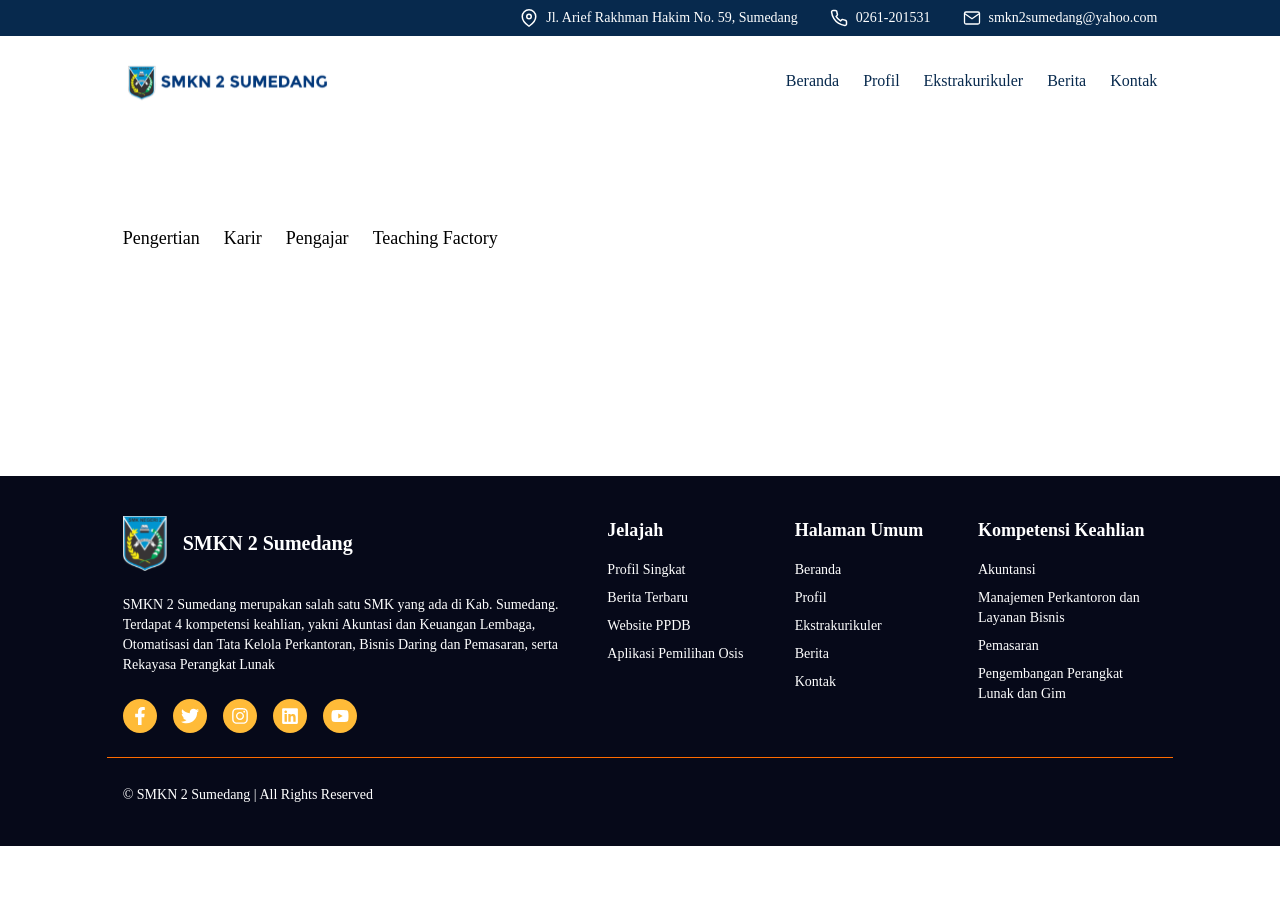
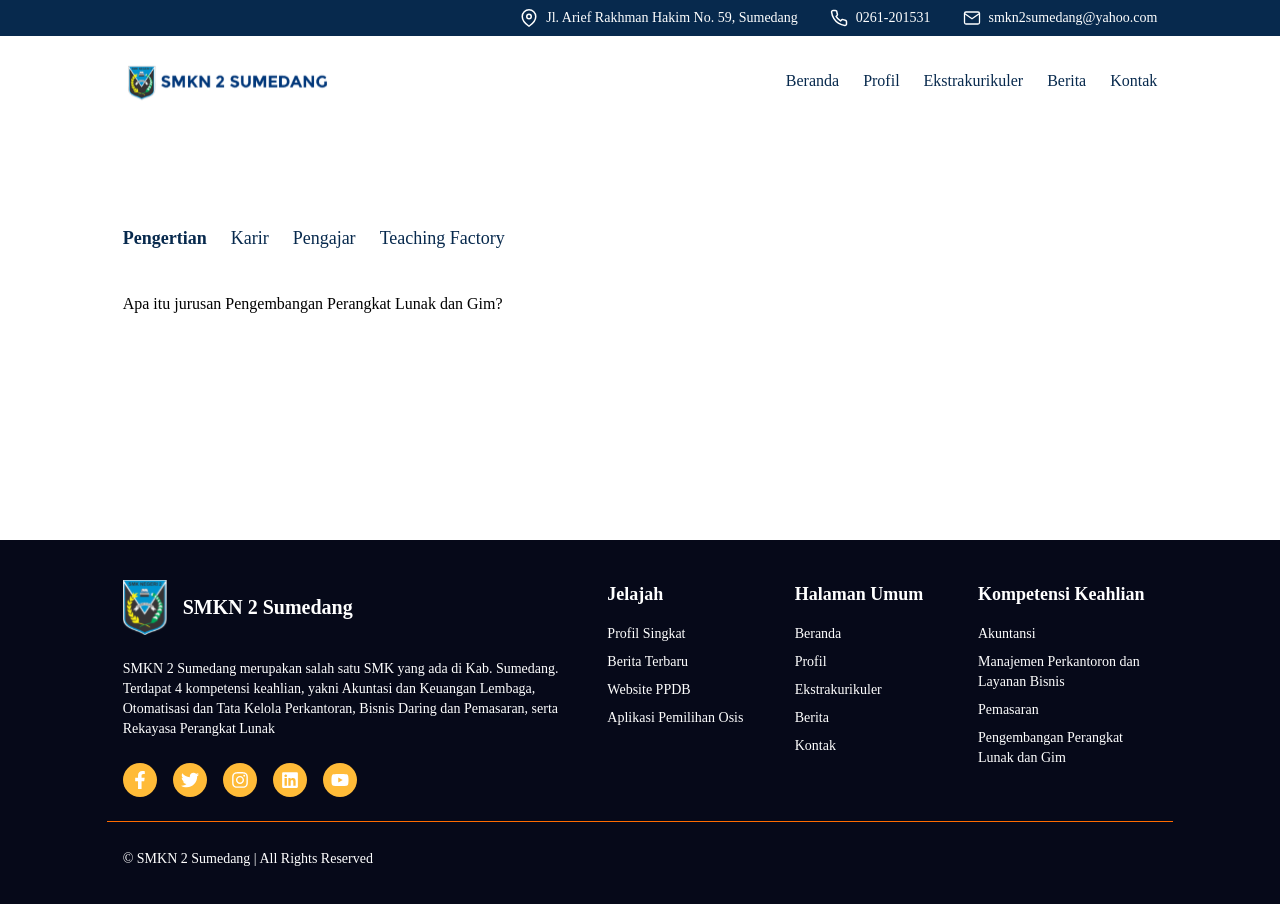
Before and after one commit to isyhfadilah/smkn2sumedang, a Next.js app: page /jurusan/pplg in a window 1280 px wide. Shown: the top 904 px of the page. Before the commit the page ends 846 px from the top, so only its background shows below. Built offline with nearby package versions, Linux system fonts and the light colour scheme; a web font is replaced by a local one.

Commit message:
fix: tabbar in jurusan page

```diff
--- a/src/app/(client)/jurusan/pplg/page.tsx
+++ b/src/app/(client)/jurusan/pplg/page.tsx
@@ -1,45 +1,18 @@
 'use client'
 
-import { Tabbar } from '@/components/ui/tab'
+import { Tabbar, TabContent } from '@/components/ui/tab'
 import jurusan from '@/data/jurusan.json'
 import Container from '@/components/common/layouts/Container'
 import { useState } from 'react'
 
 export default function Pplg() {
-  const [contentVisible, setContentVisible] = useState(Array(jurusan.length).fill(false))
-
-  const handleClick = (index: number) => {
-    // Create a copy of the visibility array
-    const newVisibility = [...contentVisible]
-
-    // Toggle the visibility of the clicked tab
-    newVisibility[index] = !newVisibility[index]
-
-    // Set all other tabs to false
-    for (let i = 0; i < newVisibility.length; i++) {
-      if (i !== index) {
-        newVisibility[i] = false
-      }
-    }
-
-    // Update the state
-    setContentVisible(newVisibility)
-  }
+  const [activeIndex, setActiveIndex] = useState(0)
 
   return (
     <main>
-      <Container className="flex space-x-2xl">
-        {jurusan.map((item, index) => (
-          <div key={index}>
-            <Tabbar onclick={() => handleClick(index)} tabs={item.label} />
-          </div>
-        ))}
-      </Container>
-
-      <Container>
-        {jurusan.map((item, index) => (
-          <div key={index}>{contentVisible[index] && <div key={index}>{item.title}</div>}</div>
-        ))}
+      <Container className="py-56">
+        <Tabbar tabs={jurusan} activeIndex={activeIndex} onTabClick={(index) => setActiveIndex(index)} />
+        <TabContent description={jurusan[activeIndex].title} />
       </Container>
     </main>
   )
--- a/src/components/ui/tab/index.tsx
+++ b/src/components/ui/tab/index.tsx
@@ -1 +1,2 @@
 export { Tabbar } from './tabbar'
+export { TabContent } from './tabcontent'
--- a/src/components/ui/tab/tabbar.tsx
+++ b/src/components/ui/tab/tabbar.tsx
@@ -1,20 +1,24 @@
-import Link from 'next/link'
+interface Tab {
+  label: string
+}
 
 interface Props {
-  tabs: string
-  onclick: any
+  tabs: Tab[]
+  activeIndex: number
+  onTabClick: (index: number) => void
 }
 
-export const Tabbar = ({ tabs, onclick }: Props) => {
+export const Tabbar = ({ tabs, activeIndex, onTabClick }: Props) => {
   return (
-    <nav className="py-56">
-      <ul>
-        <li>
-          <Link href="#" onClick={onclick} className="text-lg">
-            {tabs}
-          </Link>
-        </li>
-      </ul>
+    <nav className="flex space-x-2xl mb-10">
+      {tabs.map((tab, index) => (
+        <div
+          key={index}
+          className={`text-lg ${activeIndex === index ? 'font-bold' : 'font-light'}`}
+          onClick={() => onTabClick(index)}>
+          <p className="text-primary cursor-pointer">{tab.label}</p>
+        </div>
+      ))}
     </nav>
   )
 }
--- /dev/null
+++ b/src/components/ui/tab/tabcontent.tsx
@@ -0,0 +1,7 @@
+interface Props {
+  description?: string
+}
+
+export const TabContent = ({ description }: Props) => {
+  return <p>{description}</p>
+}
--- a/src/shared/styles/app.css
+++ b/src/shared/styles/app.css
@@ -693,7 +693,6 @@
 .disabled\:text-opacity-10:disabled{--un-text-opacity:0.1;}
 .placeholder\:text-opacity-80::placeholder{--un-text-opacity:0.8;}
 .underline{text-decoration-line:underline;}
-.tab{-moz-tab-size:4;-o-tab-size:4;tab-size:4;}
 .opacity-0{opacity:0;}
 .opacity-100{opacity:1;}
 .opacity-25{opacity:0.25;}
```
